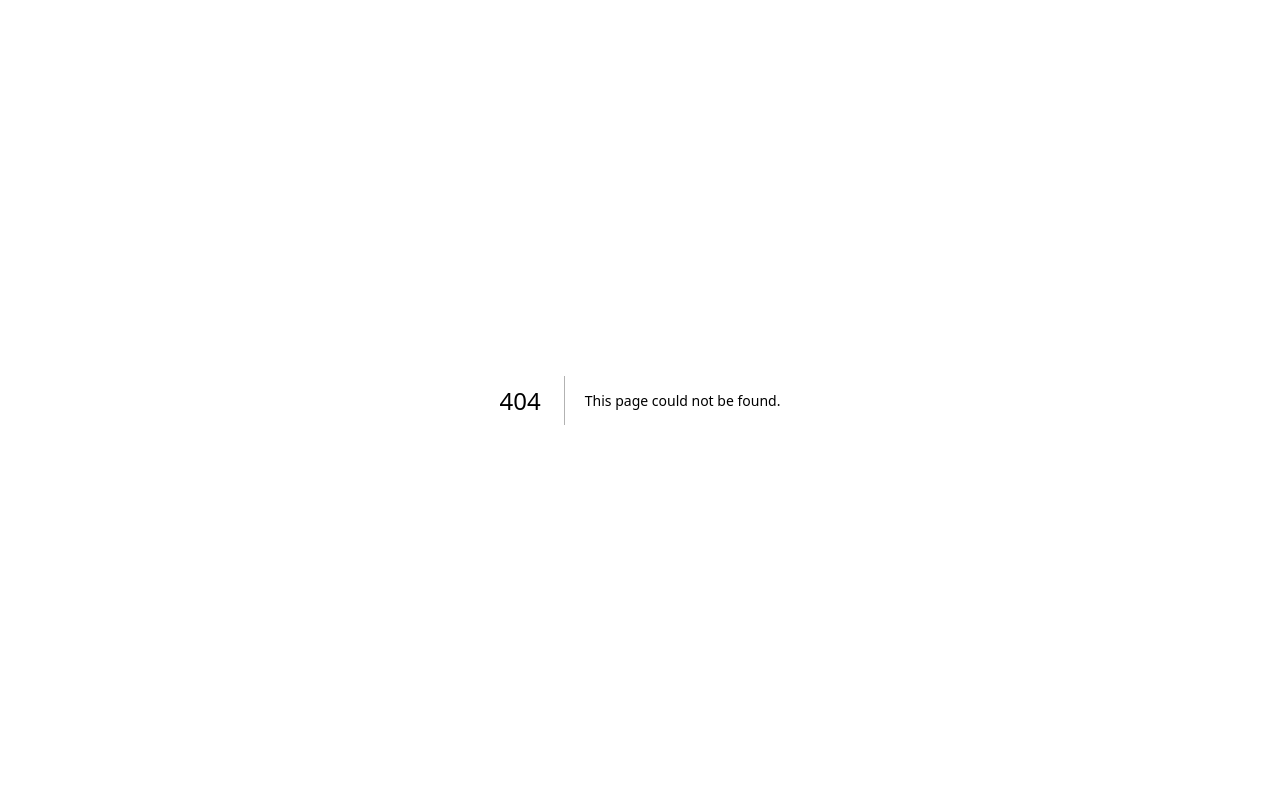
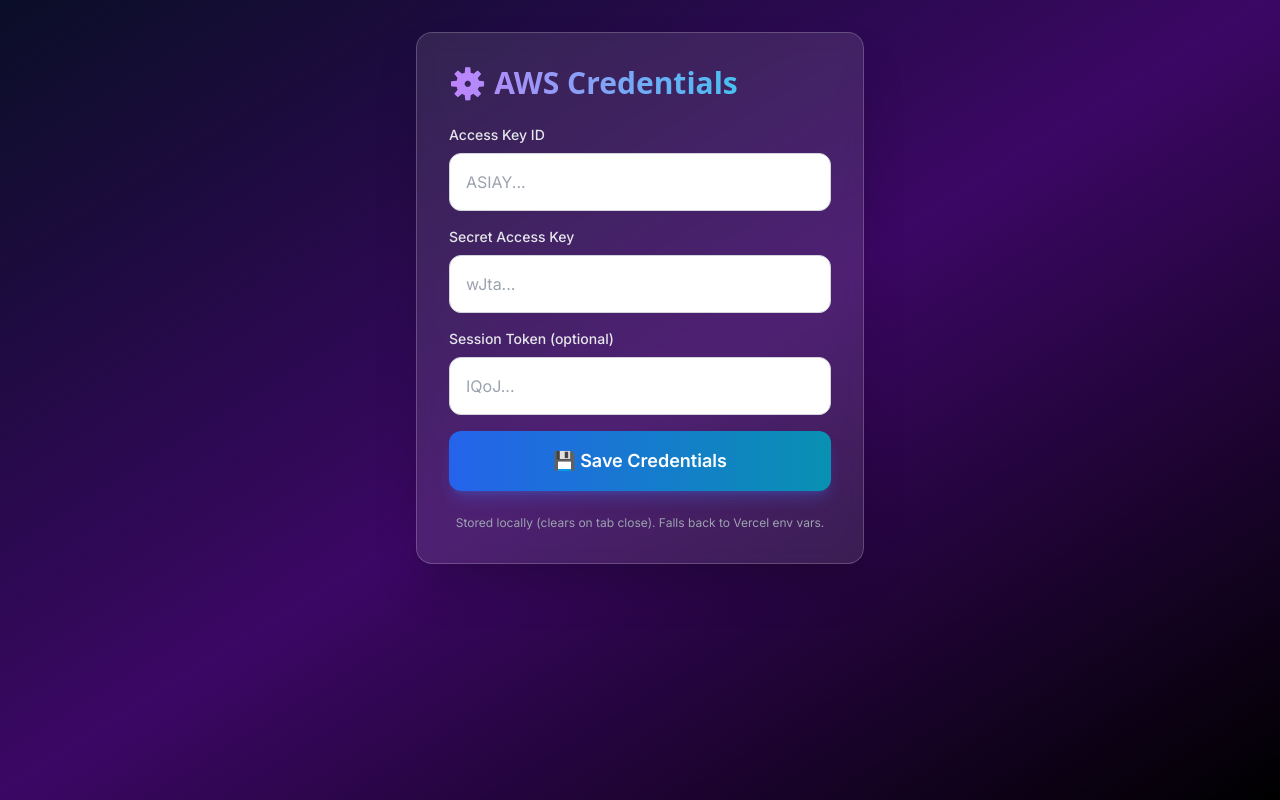
Before and after one commit to amWRit/TFN-AI-BOT, a Next.js app: page /settings in a window 1280 px wide. Before the commit this address had no page. Built offline with nearby package versions, Linux system fonts and the light colour scheme.

Commit message:
working aws settings page

```diff
--- a/app/api/rag-alumni/route.js
+++ b/app/api/rag-alumni/route.js
@@ -307,7 +307,7 @@
 
 // ===== VECTOR STORE FUNCTIONS =====
 
-async function getVectorStore() {
+async function getVectorStore(creds) {
   if (cachedVectorStore) {
     console.log('⚡ Using cached vector store (instant!)');
     return cachedVectorStore;
@@ -315,11 +315,7 @@
 
   const embeddings = new BedrockEmbeddings({
     region: process.env.AWS_REGION,
-    credentials: {
-      accessKeyId: process.env.AWS_ACCESS_KEY_ID,
-      secretAccessKey: process.env.AWS_SECRET_ACCESS_KEY,
-      sessionToken: process.env.AWS_SESSION_TOKEN || undefined,
-    },
+    credentials: creds,
     model: 'amazon.titan-embed-text-v2:0'
   });
 
@@ -345,17 +341,13 @@
   }
 }
 
-function getLLM() {
+function getLLM(creds) {
   if (!cachedLLM) {
     console.log('🤖 Initializing Bedrock LLM...');
     cachedLLM = new ChatBedrockConverse({
       model: process.env.BEDROCK_MODEL_ID || 'amazon.nova-lite-v1:0',
       region: process.env.AWS_REGION,
-      credentials: {
-        accessKeyId: process.env.AWS_ACCESS_KEY_ID,
-        secretAccessKey: process.env.AWS_SECRET_ACCESS_KEY,
-        sessionToken: process.env.AWS_SESSION_TOKEN || undefined,
-      },
+      credentials: creds,
       temperature: parseFloat(process.env.LLM_TEMPERATURE || '0.1'),
       maxTokens: 1024
     });
@@ -369,7 +361,18 @@
 
 export async function POST(request) {
   try {
-    const { query, showAll = false } = await request.json();
+    const { query, showAll = false, aws_creds } = await request.json();
+
+    const credentials = aws_creds || {
+      accessKeyId: process.env.AWS_ACCESS_KEY_ID,
+      secretAccessKey: process.env.AWS_SECRET_ACCESS_KEY,
+      sessionToken: process.env.AWS_SESSION_TOKEN || undefined,
+    };
+
+    // PRIORITY: Client creds > Vercel env vars
+    console.log('🔑 Creds source:', aws_creds ? 'CLIENT' : 'VERCEL');
+    console.log('🔑 Has sessionToken:', !!credentials.sessionToken);
+    console.log('🔑 Region:', process.env.AWS_REGION);
 
     if (!query || query.trim().length === 0) {
       return Response.json({ error: 'Query is required' }, { status: 400 });
@@ -431,11 +434,18 @@
     }
 
     // STEP 3: Get vector store and retriever
-    const vectorStore = await getVectorStore();
+    const vectorStore = await getVectorStore(credentials);
     const retriever = vectorStore.asRetriever({ k: 3 });
 
     // STEP 4: Get LLM
-    const model = getLLM();
+    const model = getLLM(credentials);
+
+    // Clear cache on new creds (prevents stale auth)
+    if (aws_creds) {
+      cachedVectorStore = null;
+      cachedLLM = null;
+      console.log('🔑 Using client-submitted AWS credentials');
+    }
 
     // STEP 5: Create RAG chain
     const prompt = ChatPromptTemplate.fromTemplate(`
--- a/app/page.js
+++ b/app/page.js
@@ -1,6 +1,7 @@
 'use client';
 import { useState, useRef, useEffect } from 'react';
-import { Send, Loader2, Zap, FileText, Plus, MessageCircle, User, Building2, ChevronDown, ChevronUp, Database } from 'lucide-react';
+import Link from 'next/link';
+import { Send, Loader2, Zap, FileText, Plus, MessageCircle, User, Building2, ChevronDown, ChevronUp, Database, Settings } from 'lucide-react';
 
 // Adaptive Structured Data Card Renderer
 function AdaptiveStructuredCards({ items, type, colorScheme = 'purple' }) {
@@ -192,10 +193,15 @@
       setMessages(prev => [...prev, { role: 'user', content: query, timestamp: new Date() }]);
     }
     try {
+      const awsCreds = JSON.parse(sessionStorage.getItem('aws_creds') || '{}');
       const res = await fetch('/api/rag-alumni', {
         method: 'POST',
         headers: { 'Content-Type': 'application/json' },
-        body: JSON.stringify({ query, showAll })
+        body: JSON.stringify({
+          query,
+          showAll,
+          aws_creds: Object.keys(awsCreds).length ? awsCreds : undefined  // Only send if set
+        })
       });
       const data = await res.json();
       if (replaceLast) {
@@ -330,15 +336,25 @@
               <p className="text-xs text-purple-300/70 mt-0.5">{docsCount} documents • Ready</p>
             </div>
           </div>
+          <div className="flex gap-2">
             {messages.length > 0 && (
               <button
                 onClick={handleNewChat}
-              className="px-4 py-2 rounded-lg bg-gradient-to-r from-purple-600/40 to-cyan-600/40 border border-purple-400/30 hover:border-purple-400/60 text-sm font-semibold text-white hover:bg-gradient-to-r hover:from-purple-600/60 hover:to-cyan-600/60 transition-all"
+                className="px-4 py-2 rounded-lg bg-gradient-to-r from-purple-600/40 to-cyan-600/40 border border-purple-400/30 hover:border-purple-400/60 text-sm font-semibold text-white hover:bg-gradient-to-r hover:from-purple-600/60 hover:to-cyan-600/60 transition-all flex items-center gap-2"
               >
-              <Plus className="w-4 h-4 inline mr-2" />
+                <Plus className="w-4 h-4" />
                 New Chat
               </button>
             )}
+            <Link
+              href="/settings"
+              className="px-4 py-2 rounded-lg bg-gradient-to-r from-cyan-600/40 to-blue-600/40 border border-cyan-400/30 hover:border-cyan-400/60 text-sm font-semibold text-white hover:bg-gradient-to-r hover:from-cyan-600/60 hover:to-blue-600/60 transition-all flex items-center gap-2"
+            >
+              <Settings className="w-4 h-4" />
+              AWS Settings
+            </Link>
+          </div>
+
         </div>
       </div>
 
--- /dev/null
+++ b/app/settings/page.js
@@ -0,0 +1,78 @@
+'use client';
+import { useState } from 'react';
+
+export default function Settings() {
+  const [creds, setCreds] = useState({ accessKeyId: '', secretAccessKey: '', sessionToken: '' });
+  const [saved, setSaved] = useState(false);
+
+  const saveCreds = (e) => {
+    e.preventDefault();
+    sessionStorage.setItem('aws_creds', JSON.stringify(creds));
+    setSaved(true);
+    setTimeout(() => setSaved(false), 3000);
+  };
+
+  return (
+    <div className="min-h-screen bg-gradient-to-br from-slate-950 via-purple-950 to-black p-8">
+      <div className="max-w-md mx-auto bg-white/10 backdrop-blur-md rounded-2xl border border-white/20 p-8 shadow-2xl">
+        <h1 className="text-3xl font-bold bg-gradient-to-r from-purple-400 to-cyan-400 bg-clip-text text-transparent mb-6">
+          ⚙️ AWS Credentials
+        </h1>
+
+        <form onSubmit={saveCreds} className="space-y-4">
+          <div>
+            <label className="block text-sm font-medium text-gray-200 mb-2">Access Key ID</label>
+            <input
+              type="text"
+              placeholder="ASIAY..."
+              value={creds.accessKeyId}
+              onChange={(e) => setCreds({ ...creds, accessKeyId: e.target.value })}
+              className="w-full p-4 border border-gray-300 rounded-xl bg-white text-black focus:outline-none focus:ring-2 focus:ring-blue-500 focus:border-transparent transition-all"
+              required
+            />
+          </div>
+
+          <div>
+            <label className="block text-sm font-medium text-gray-200 mb-2">Secret Access Key</label>
+            <input
+              type="password"
+              placeholder="wJta..."
+              value={creds.secretAccessKey}
+              onChange={(e) => setCreds({ ...creds, secretAccessKey: e.target.value })}
+              className="w-full p-4 border border-gray-300 rounded-xl bg-white text-black focus:outline-none focus:ring-2 focus:ring-blue-500 focus:border-transparent transition-all"
+              required
+            />
+          </div>
+
+          <div>
+            <label className="block text-sm font-medium text-gray-200 mb-2">Session Token (optional)</label>
+            <input
+              type="password"
+              placeholder="IQoJ..."
+              value={creds.sessionToken}
+              onChange={(e) => setCreds({ ...creds, sessionToken: e.target.value })}
+              className="w-full p-4 border border-gray-300 rounded-xl bg-white text-black focus:outline-none focus:ring-2 focus:ring-blue-500 focus:border-transparent transition-all"
+            />
+          </div>
+
+          <button
+            type="submit"
+            className="w-full bg-gradient-to-r from-blue-600 to-cyan-600 hover:from-blue-700 hover:to-cyan-700 text-white p-4 rounded-xl font-semibold text-lg shadow-lg shadow-blue-500/25 transition-all"
+          >
+            💾 Save Credentials
+          </button>
+        </form>
+
+        {saved && (
+          <div className="mt-6 p-4 bg-green-500/20 border border-green-400/30 rounded-xl text-green-100">
+            ✅ Credentials saved! Ready to use in chat.
+          </div>
+        )}
+
+        <p className="mt-6 text-xs text-gray-400 text-center">
+          Stored locally (clears on tab close). Falls back to Vercel env vars.
+        </p>
+      </div>
+    </div>
+  );
+}
```
Lines whose indentation alone changed are shown as unchanged.
